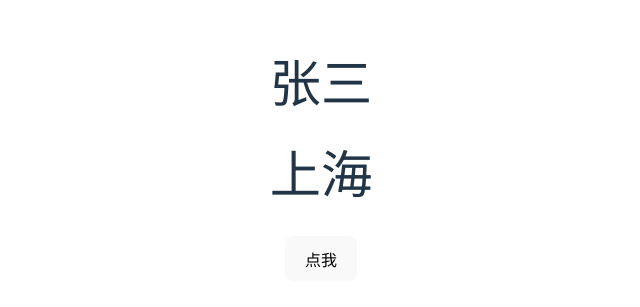
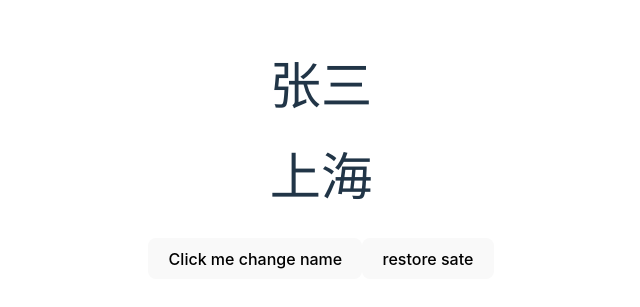
Before and after one commit to sheinsight/reactive, a React (Vite) app in the folder examples/base/: page / in a window 1280 px wide. Shown: the part 249-556 px from the top of the page, without its empty margins (319-959 px from the left). Built offline with nearby package versions, Linux system fonts and the light colour scheme; the HTML template or start-up script is replaced by a standard one.

Commit message:
update example

```diff
--- a/examples/base/src/app.tsx
+++ b/examples/base/src/app.tsx
@@ -1,28 +1,13 @@
 import "./App.css";
-import { store } from "./store";
+import { onChange, store } from "./store";
 import Children from "./children";
 
 function App() {
   return (
     <>
       <Children />
-      <button
-        onClick={() => {
-          (async () => {
-            store.current.address.city = {
-              ...store.current.address.city,
-              name: Math.random().toString(),
-            };
-            store.current.name = "张三" + Math.random().toString();
-            await new Promise((resolve) => {
-              setTimeout(resolve, 2000);
-            });
-            store.current.address.city.name = Math.random().toString();
-          })();
-        }}
-      >
-        点我
-      </button>
+      <button onClick={onChange}>Click me change name</button>
+      <button onClick={store.restore}>restore sate</button>
     </>
   );
 }
--- a/examples/base/src/store.ts
+++ b/examples/base/src/store.ts
@@ -9,3 +9,15 @@ export const store = create({
     },
   },
 });
+
+export const onChange = async () => {
+  store.mutate.address.city = {
+    ...store.mutate.address.city,
+    name: Math.random().toString(),
+  };
+  store.mutate.name = "张三" + Math.random().toString();
+  await new Promise((resolve) => {
+    setTimeout(resolve, 1000);
+  });
+  store.mutate.address.city.name = Math.random().toString();
+};
```
